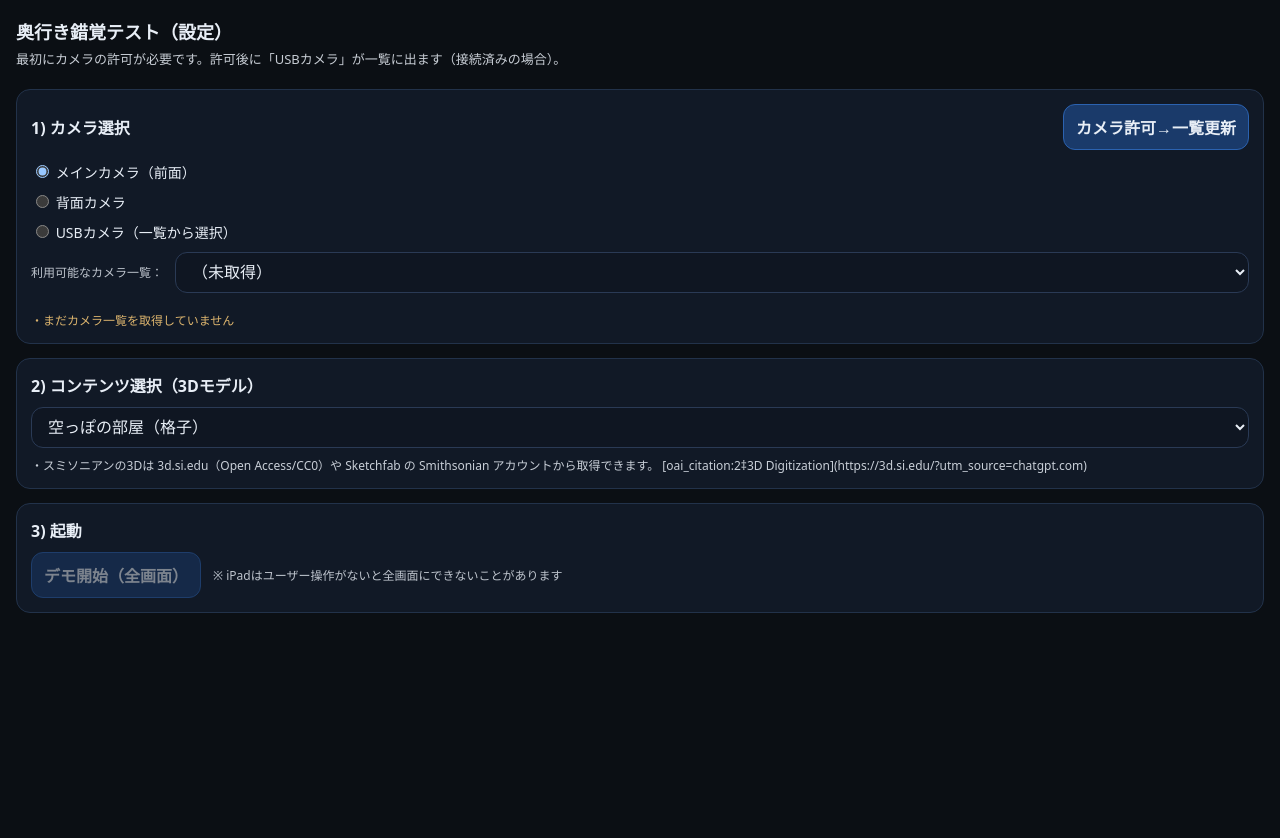
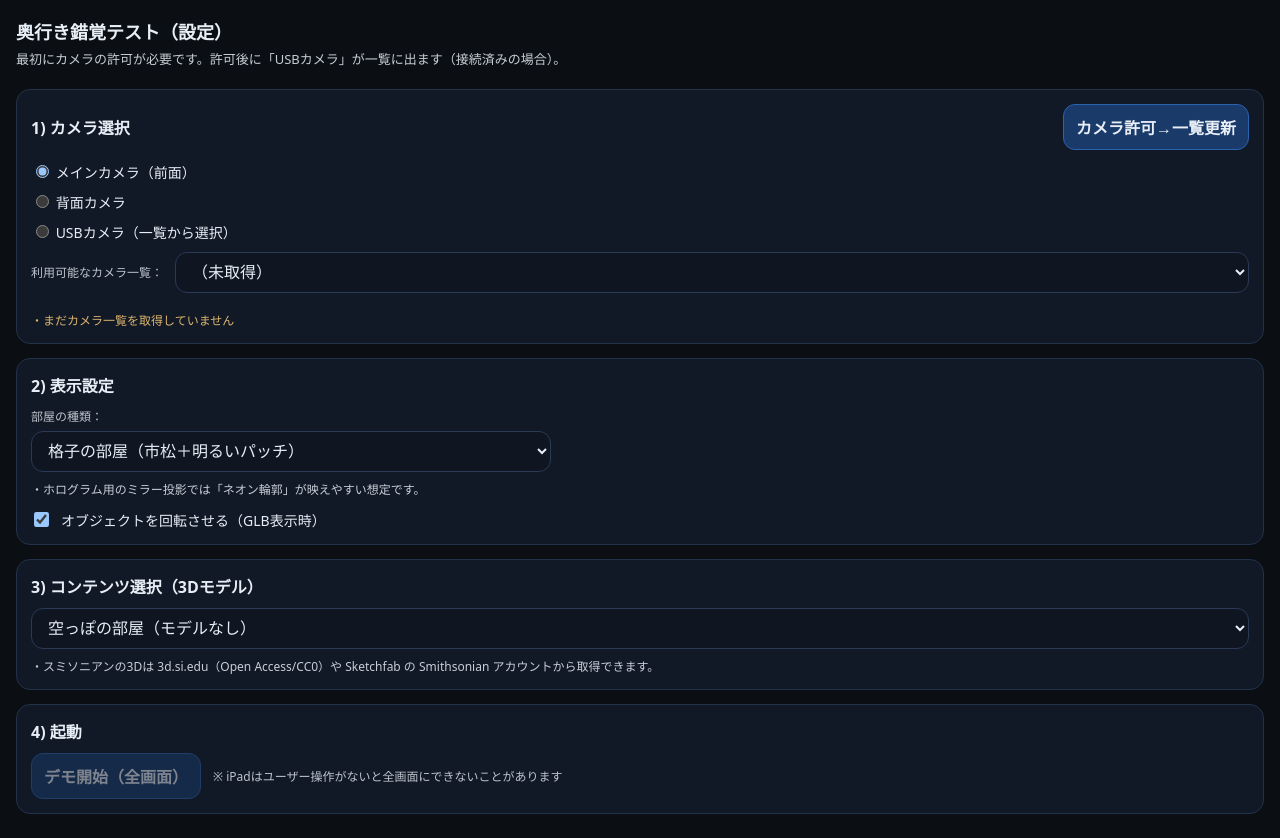
Before and after one commit to wasuke/iPadBox, a plain HTML site: page index.html in a window 1280 px wide. Before the commit the page ends 800 px from the top, so only its background shows below. Drawn offline with Linux system fonts and the light colour scheme.

Commit message:
Update content selection and display settings in HTML

```diff
--- a/index.html
+++ b/index.html
@@ -21,6 +21,8 @@
     .warn { color:#ffcf7a; }
     .ok { color:#a7ffb3; }
     .small { font-size: 12px; opacity: .8; }
+    .toggle { display:flex; gap:10px; align-items:center; }
+    .toggle input { transform: scale(1.15); }
   </style>
 </head>
 <body>
@@ -53,23 +55,43 @@
   </section>
 
   <section class="card">
-    <strong>2) コンテンツ選択（3Dモデル）</strong>
+    <strong>2) 表示設定</strong>
+
+    <div style="margin-top:10px; display:grid; gap:12px;">
+      <div>
+        <div class="small" style="margin-bottom:6px;">部屋の種類：</div>
+        <select id="roomSelect" style="width:min(520px,100%);">
+          <option value="checker" selected>格子の部屋（市松＋明るいパッチ）</option>
+          <option value="neon">ネオン輪郭の部屋（真っ黒＋輪郭線のみ）</option>
+        </select>
+        <div class="hint">・ホログラム用のミラー投影では「ネオン輪郭」が映えやすい想定です。</div>
+      </div>
+
+      <div class="toggle">
+        <input id="rotToggle" type="checkbox" checked />
+        <label for="rotToggle">オブジェクトを回転させる（GLB表示時）</label>
+      </div>
+    </div>
+  </section>
+
+  <section class="card">
+    <strong>3) コンテンツ選択（3Dモデル）</strong>
     <div class="row" style="margin-top:10px;">
-        <select id="modelSelect" style="flex:1; min-width: 220px;">
-        <option value="__EMPTY_ROOM__">空っぽの部屋（格子）</option>
+      <select id="modelSelect" style="flex:1; min-width: 220px;">
+        <option value="__EMPTY_ROOM__">空っぽの部屋（モデルなし）</option>
         <option value="assets/models/DamagedHelmet.glb">サンプル：Damaged Helmet（glb）</option>
         <!-- ここにあなたの .glb を追加 -->
         <option value="assets/models/kalestras_book.glb">サンプル：魔法使いの本（glb）</option>
         <option value="assets/models/vitruvian.glb">サンプル：ダヴィンチの人体図（glb）</option>
-        </select>
+      </select>
     </div>
     <div class="hint">
-      ・スミソニアンの3Dは 3d.si.edu（Open Access/CC0）や Sketchfab の Smithsonian アカウントから取得できます。 [oai_citation:2‡3D Digitization](https://3d.si.edu/?utm_source=chatgpt.com)
+      ・スミソニアンの3Dは 3d.si.edu（Open Access/CC0）や Sketchfab の Smithsonian アカウントから取得できます。
     </div>
   </section>
 
   <section class="card">
-    <strong>3) 起動</strong>
+    <strong>4) 起動</strong>
     <div class="row" style="margin-top:10px;">
       <button id="btnStart" disabled>デモ開始（全画面）</button>
       <span class="small">※ iPadはユーザー操作がないと全画面にできないことがあります</span>
@@ -110,7 +132,6 @@
 
   btnPerm.addEventListener("click", async () => {
     try {
-      // まず許可を取る（ラベルが出るのは多くの場合ここから）
       const stream = await navigator.mediaDevices.getUserMedia({ video: true, audio: false });
       stream.getTracks().forEach(t => t.stop());
       await refreshDevices();
@@ -126,10 +147,16 @@
     const deviceId = deviceSelect.value || "";
     const modelUrl = document.getElementById("modelSelect").value;
 
+    const roomType = document.getElementById("roomSelect").value; // checker | neon
+    const rotate = document.getElementById("rotToggle").checked ? "1" : "0";
+
     const sp = new URLSearchParams();
     sp.set("camMode", camMode);
     if (deviceId) sp.set("deviceId", deviceId);
     sp.set("model", modelUrl);
+
+    sp.set("room", roomType);
+    sp.set("rotate", rotate);
 
     location.href = `viewer.html?${sp.toString()}`;
   });
```
